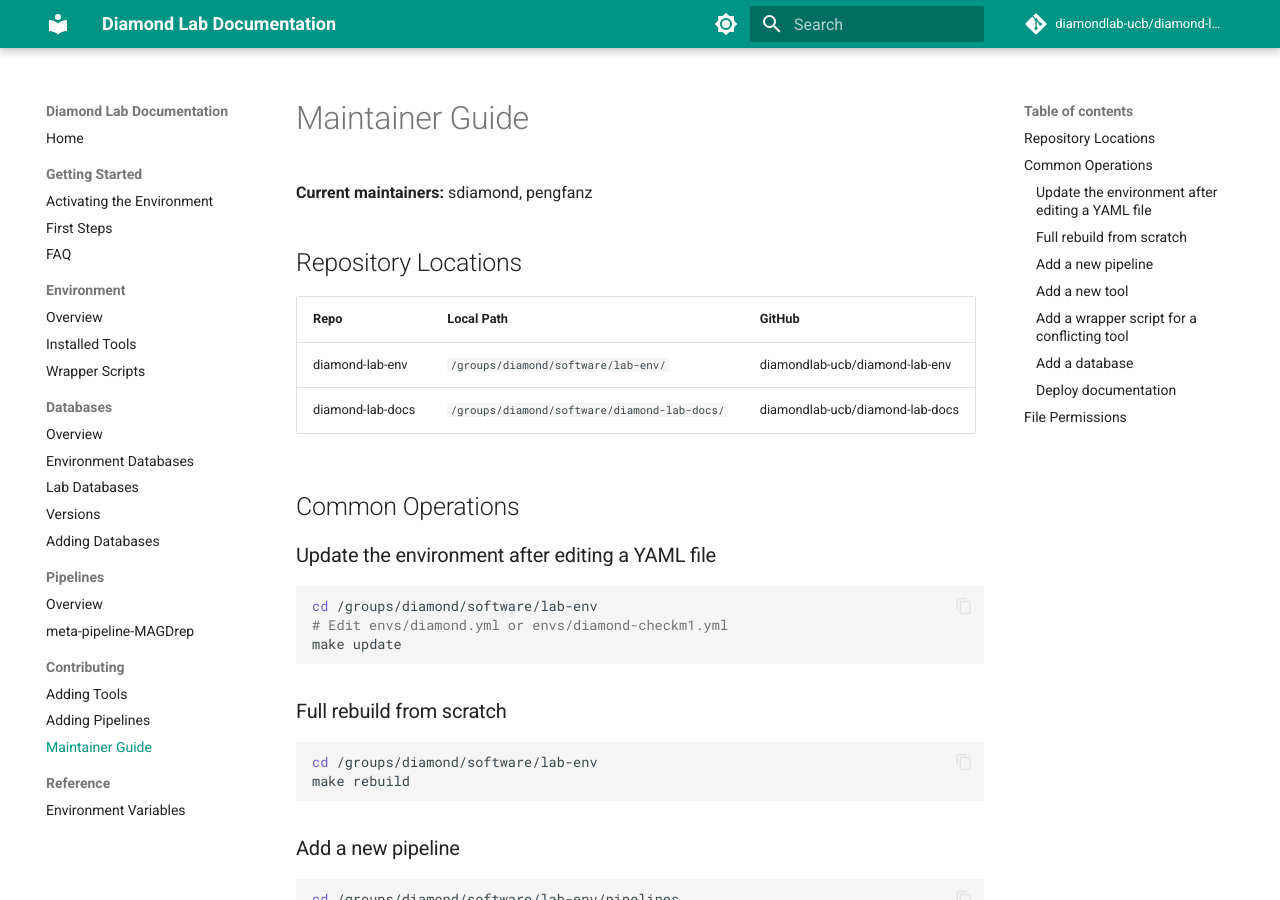
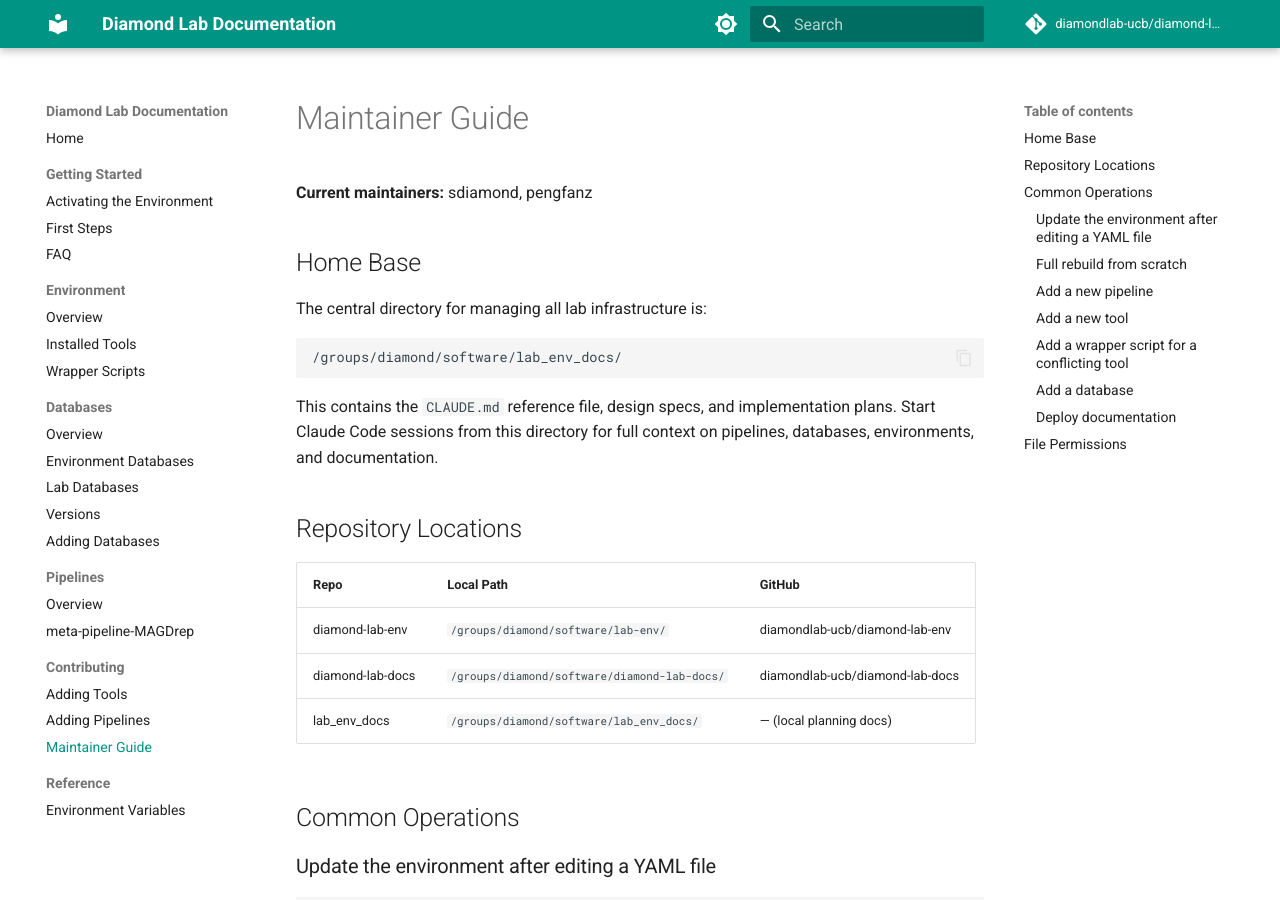
Before and after one commit to diamondlab-ucb/diamond-lab-docs, an MkDocs documentation site: the page built from docs/contributing/maintainer-guide.md, in a window 1280 px wide and 900 px high. Built offline with MkDocs 1.6.1 and Material for MkDocs 9.7.7, drawn with Linux system fonts in a browser that asks for light colours; comment, search, counter and statistics services are not loaded.

Commit message:
docs: add lab_env_docs as home base for managing infrastructure
Point maintainers to /groups/diamond/software/lab_env_docs/ as the
central directory for planning, specs, and Claude Code sessions.

Co-Authored-By: Claude Opus 4.6 <noreply@anthropic.com>

````diff
--- a/docs/contributing/maintainer-guide.md
+++ b/docs/contributing/maintainer-guide.md
@@ -1,6 +1,18 @@
 # Maintainer Guide
 
 **Current maintainers:** sdiamond, pengfanz
+
+## Home Base
+
+The central directory for managing all lab infrastructure is:
+
+```
+/groups/diamond/software/lab_env_docs/
+```
+
+This contains the `CLAUDE.md` reference file, design specs, and implementation
+plans. Start Claude Code sessions from this directory for full context on
+pipelines, databases, environments, and documentation.
 
 ## Repository Locations
 
@@ -8,6 +20,7 @@
 |------|-----------|--------|
 | diamond-lab-env | `/groups/diamond/software/lab-env/` | diamondlab-ucb/diamond-lab-env |
 | diamond-lab-docs | `/groups/diamond/software/diamond-lab-docs/` | diamondlab-ucb/diamond-lab-docs |
+| lab_env_docs | `/groups/diamond/software/lab_env_docs/` | — (local planning docs) |
 
 ## Common Operations
 
````
Also changed, not shown: docs/index.md (+6 -0 lines).
